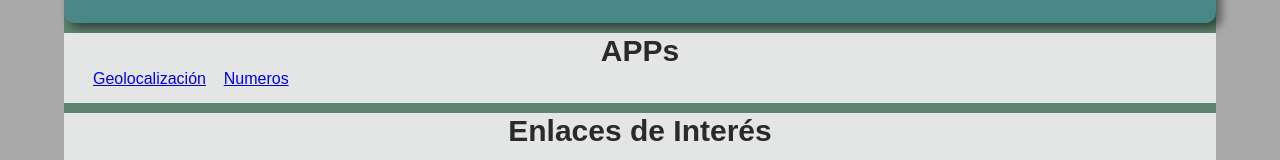
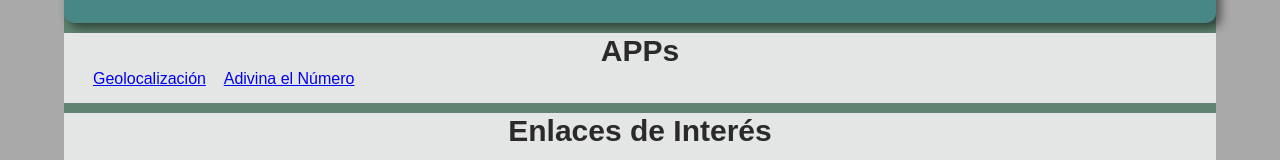
Before and after one commit to Pomatomus/html, a plain HTML site: page index.html in a window 1280 px wide. Shown: the part 185-345 px from the top of the page. Drawn offline with Linux system fonts and the light colour scheme; a web font is replaced by a local one.

Commit message:
Add files via upload

```diff
--- a/index.html
+++ b/index.html
@@ -41,7 +41,7 @@
         <h2>APPs</h2>
 		  <ul>
             <li><a href="https://pomatomus.github.io/geoloc">Geolocalización</a></li>
-			<li><a href="#">Numeros</a></li>
+			<li><a href="https://pomatomus.github.io/numero/">Adivina el Número</a></li>
           </ul>
 
        </article>
```
